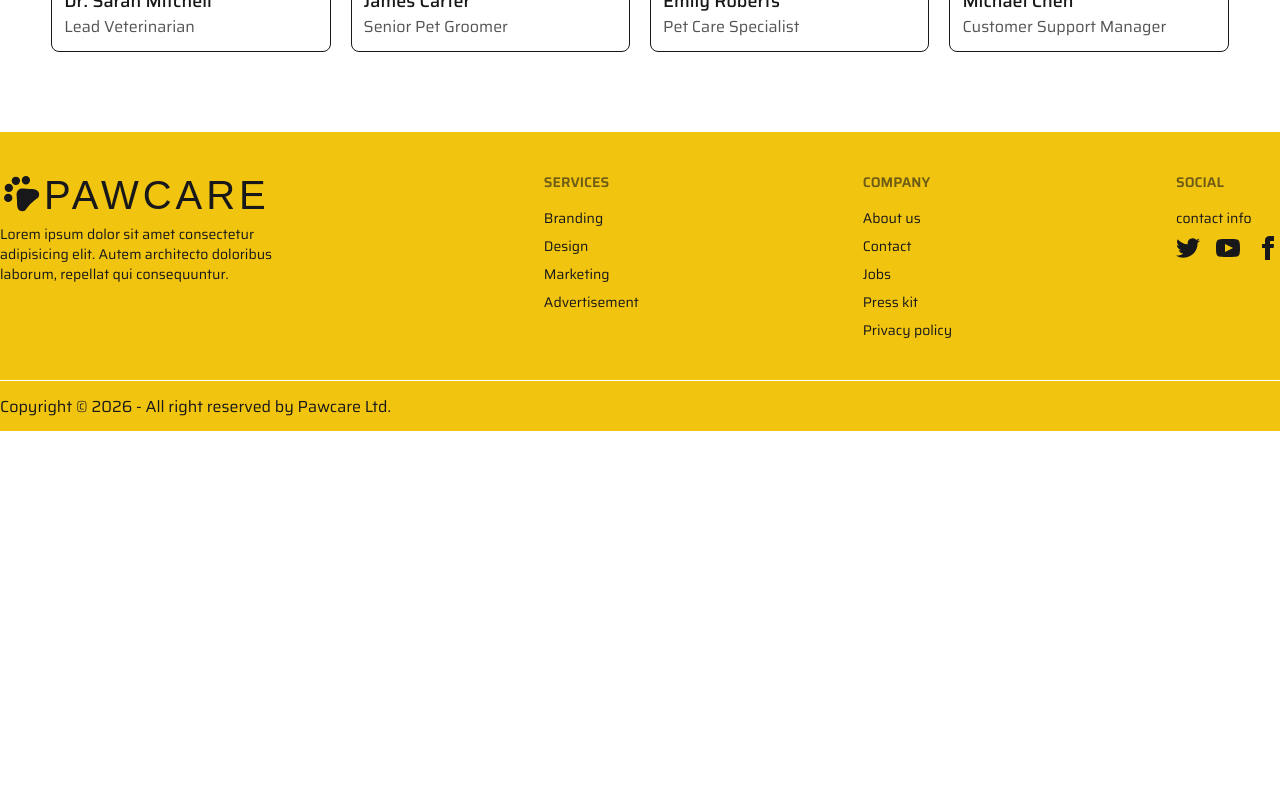
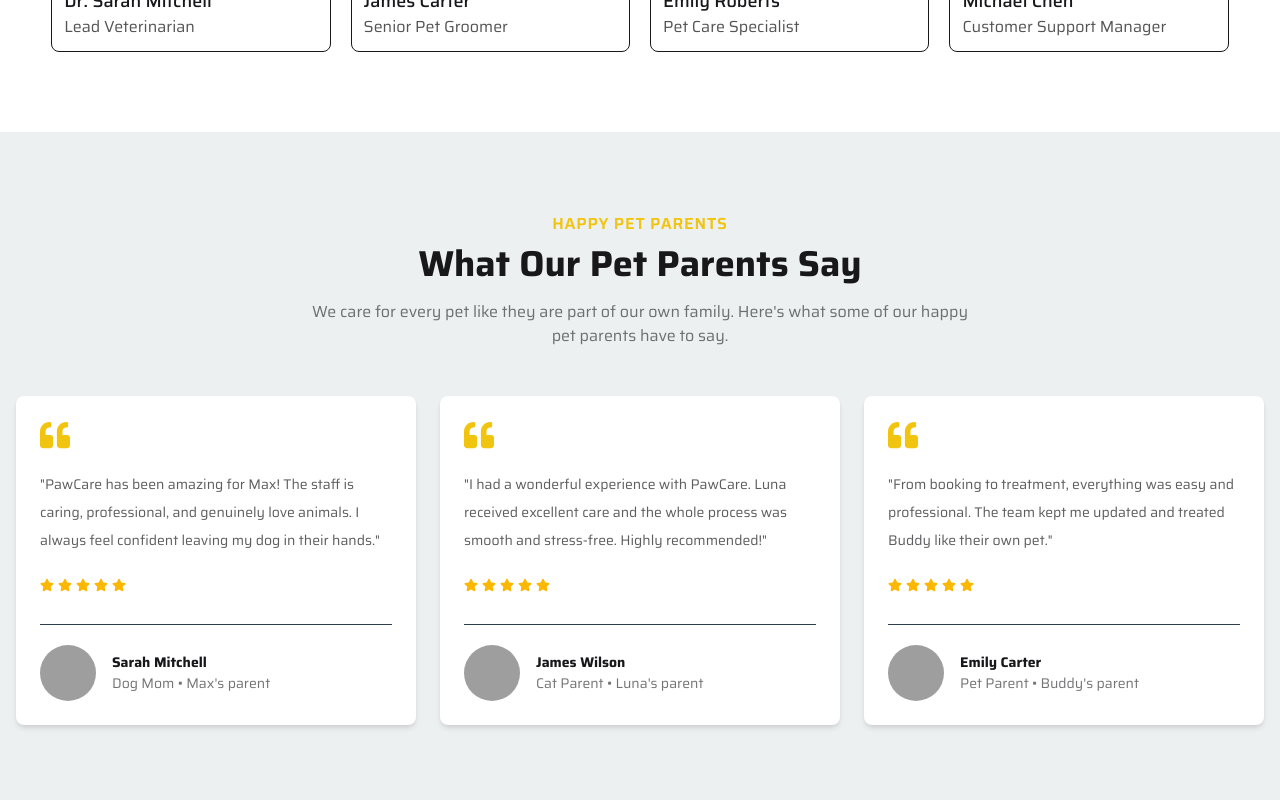
Before and after one commit to codebyanwar/PawCare, a React (Vite) app: page / in a window 1280 px wide. Shown: the part 5460-6260 px from the top of the page. Before the commit the page ends 5891 px from the top, so only its background shows below. Built offline with nearby package versions, Linux system fonts and the light colour scheme; no server answers; grey boxes are pictures that could not be loaded; a web font is replaced by a local one.

Commit message:
porject completed

```diff
--- a/src/Component/Header/Header.jsx
+++ b/src/Component/Header/Header.jsx
@@ -75,7 +75,11 @@ const Header = () => {
                   className="tooltip tooltip-bottom btn border border-solid border-base-100 hover:bg-transparent hover:text-base-100 hidden lg:flex"
                   data-tip={user.displayName}
                 >
-                  <img className="w-5 rounded-full" src={user?.photoURL || <FaRegUserCircle/>} alt="" />
+                  <img
+                    className="w-5 rounded-full"
+                    src={user?.photoURL || "https://i.ibb.co/5GzXkwq/user.png"}
+                    alt=""
+                  />
                   <span>Logout</span>
                 </button>
               ) : (
--- /dev/null
+++ b/src/Component/Testimonials.jsx
@@ -0,0 +1,108 @@
+import React from "react";
+import { FaStar, FaQuoteLeft } from "react-icons/fa";
+
+const testimonials = [
+  {
+    id: 1,
+    name: "Sarah Mitchell",
+    role: "Dog Mom",
+    image: "https://i.pravatar.cc/150?img=47",
+    pet: "Max",
+    review:
+      "PawCare has been amazing for Max! The staff is caring, professional, and genuinely love animals. I always feel confident leaving my dog in their hands.",
+  },
+  {
+    id: 2,
+    name: "James Wilson",
+    role: "Cat Parent",
+    image: "https://i.pravatar.cc/150?img=12",
+    pet: "Luna",
+    review:
+      "I had a wonderful experience with PawCare. Luna received excellent care and the whole process was smooth and stress-free. Highly recommended!",
+  },
+  {
+    id: 3,
+    name: "Emily Carter",
+    role: "Pet Parent",
+    image: "https://i.pravatar.cc/150?img=32",
+    pet: "Buddy",
+    review:
+      "From booking to treatment, everything was easy and professional. The team kept me updated and treated Buddy like their own pet.",
+  },
+];
+
+const Testimonials = () => {
+  return (
+    <section className="py-20 bg-base-200">
+      <div className="max-w-7xl mx-auto px-4">
+        {/* Section Heading */}
+        <div className="text-center max-w-2xl mx-auto mb-12">
+          <p className="text-primary font-semibold uppercase tracking-wider mb-2">
+            Happy Pet Parents
+          </p>
+
+          <h2 className="text-3xl md:text-4xl font-bold text-base-content">
+            What Our Pet Parents Say
+          </h2>
+
+          <p className="text-base-content/60 mt-4">
+            We care for every pet like they are part of our own family.
+            Here's what some of our happy pet parents have to say.
+          </p>
+        </div>
+
+        {/* Testimonials */}
+        <div className="grid grid-cols-1 md:grid-cols-2 lg:grid-cols-3 gap-6">
+          {testimonials.map((testimonial) => (
+            <div
+              key={testimonial.id}
+              className="card bg-base-100 shadow-md hover:shadow-xl transition-shadow duration-300"
+            >
+              <div className="card-body">
+                {/* Quote Icon */}
+                <div className="text-primary text-3xl mb-3">
+                  <FaQuoteLeft />
+                </div>
+
+                {/* Review */}
+                <p className="text-base-content/70 leading-7">
+                  "{testimonial.review}"
+                </p>
+
+                {/* Stars */}
+                <div className="flex gap-1 text-warning mt-4">
+                  <FaStar />
+                  <FaStar />
+                  <FaStar />
+                  <FaStar />
+                  <FaStar />
+                </div>
+
+                {/* User */}
+                <div className="flex items-center gap-4 mt-6 pt-5 border-t border-base-300">
+                  <img
+                    src={testimonial.image}
+                    alt={testimonial.name}
+                    className="w-14 h-14 rounded-full object-cover"
+                  />
+
+                  <div>
+                    <h3 className="font-bold text-base-content">
+                      {testimonial.name}
+                    </h3>
+
+                    <p className="text-sm text-base-content/60">
+                      {testimonial.role} • {testimonial.pet}'s parent
+                    </p>
+                  </div>
+                </div>
+              </div>
+            </div>
+          ))}
+        </div>
+      </div>
+    </section>
+  );
+};
+
+export default Testimonials;
--- a/src/Component/UpdateProfile.jsx
+++ b/src/Component/UpdateProfile.jsx
@@ -1,11 +1,65 @@
-import React from 'react';
+import React, { use } from "react";
+import { AuthContext } from "../Provider/AuthProvider";
+import { useNavigate } from "react-router";
+import Swal from "sweetalert2";
 
 const UpdateProfile = () => {
-    return (
-        <div>
+    const navigate = useNavigate();
 
-        </div>
-    );
+    const { updateUserProfile } = use(AuthContext);
+
+    const handleOnSubmit = (e) => {
+    e.preventDefault();
+
+    const form = e.target;
+
+    const name = form.name.value;
+    const photo = form.photoURL.value;
+
+    updateUserProfile({
+      displayName: name,
+      photoURL: photo,
+    })
+      .then(() => {
+        Swal.fire({
+            icon: "success",
+            text: "Your profile updated successfully",
+        });
+        navigate("/dashboard");
+      })
+  };
+
+  return (
+    <div>
+      <div className="card-body w-150 mx-auto py-30">
+        <form onSubmit={handleOnSubmit}>
+          <fieldset className="fieldset">
+            {/* Name */}
+            <label className="label">Name</label>
+            <input
+              name="name"
+              type="text"
+              className="input w-full"
+              placeholder="Type your name"
+            />
+
+            {/* Photo URL */}
+            <label className="label">Photo URL</label>
+            <input
+              name="photoURL"
+              type="text"
+              className="input w-full"
+              placeholder="Paste your photo URL"
+            />
+
+            <button type="submit" className="btn btn-neutral mt-4">
+              Update Your Profile
+            </button>
+          </fieldset>
+        </form>
+      </div>
+    </div>
+  );
 };
 
 export default UpdateProfile;
--- a/src/Firebase/Firebase.Config.js
+++ b/src/Firebase/Firebase.Config.js
@@ -1,16 +1,13 @@
-// Import the functions you need from the SDKs you need
 import { initializeApp } from "firebase/app";
-// TODO: Add SDKs for Firebase products that you want to use
-// https://firebase.google.com/docs/web/setup#available-libraries
 
 // Your web app's Firebase configuration
 const firebaseConfig = {
-  apiKey: "AIzaSyA-4CJZ4W5VsZvVQVKJ_HFRQvjv8mSnKCs",
-  authDomain: "pawcare-auth.firebaseapp.com",
-  projectId: "pawcare-auth",
-  storageBucket: "pawcare-auth.firebasestorage.app",
-  messagingSenderId: "821413941010",
-  appId: "1:821413941010:web:2d416a0548e4a99c43adcb"
+  apiKey:import.meta.env.VITE_apiKey,
+  authDomain:import.meta.env.VITE_authDomain,
+  projectId:import.meta.env.VITE_projectId,
+  storageBucket:import.meta.env.VITE_storageBucket,
+  messagingSenderId:import.meta.env.VITE_messagingSenderId,
+  appId:import.meta.env.VITE_appId,
 };
 
 // Initialize Firebase
--- a/src/Pages/Home.jsx
+++ b/src/Pages/Home.jsx
@@ -6,6 +6,7 @@ import ServiceSection from '../Component/ServiceSection';
 import { useLoaderData } from 'react-router';
 import TipsSection from '../Component/TipsSection';
 import TeamSection from '../Component/TeamSection';
+import Testimonials from '../Component/Testimonials';
 
 const Home = () => {
 
@@ -19,6 +20,7 @@ const Home = () => {
         <ServiceSection serviceData={serviceData}></ServiceSection>
         <TipsSection></TipsSection>
         <TeamSection></TeamSection>
+        <Testimonials></Testimonials>
       </div>
     );
 };
--- a/src/Routes/Routes.jsx
+++ b/src/Routes/Routes.jsx
@@ -13,6 +13,7 @@ import LoginForm from "../Component/Form/LoginForm";
 import RegisterForm from "../Component/Form/RegisterForm";
 import PrivetRoute from "../Provider/PrivetRoute";
 import UpdateProfile from "../Component/UpdateProfile";
+import Loading from "../Component/Loading";
 
 const router = createBrowserRouter([
   {
@@ -24,6 +25,7 @@ const router = createBrowserRouter([
         index: true,
         Component: Home,
         loader: serviceLoader,
+        hydrateFallbackElement: <Loading></Loading>,
       },
       {
         path: "about",
@@ -33,6 +35,7 @@ const router = createBrowserRouter([
         path: "service",
         Component: Service,
         loader: serviceLoader,
+        hydrateFallbackElement: <Loading></Loading>,
       },
       {
         path: "service/service-details/:id",
@@ -42,6 +45,7 @@ const router = createBrowserRouter([
           </PrivetRoute>
         ),
         loader: ServiceDetailsLoader,
+        hydrateFallbackElement: <Loading></Loading>,
       },
       {
         path: "dashboard",
@@ -61,7 +65,7 @@ const router = createBrowserRouter([
       },
       {
         path: "update-profile",
-        Component: UpdateProfile
+        Component: UpdateProfile,
       },
     ],
   },
```
Also changed, not shown: 1 other file (tests, documents, lock files or other folders).
